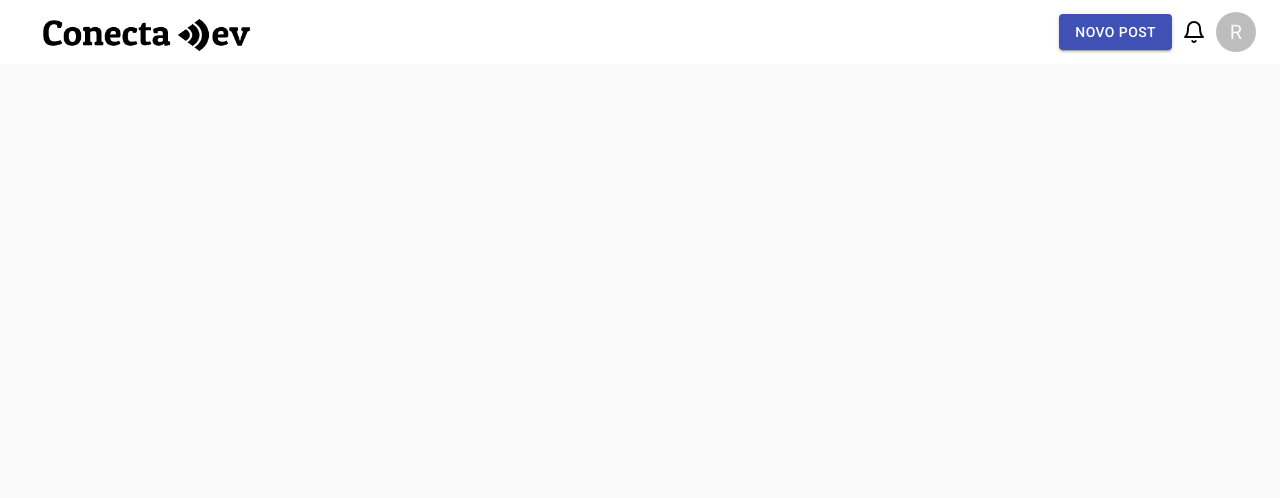
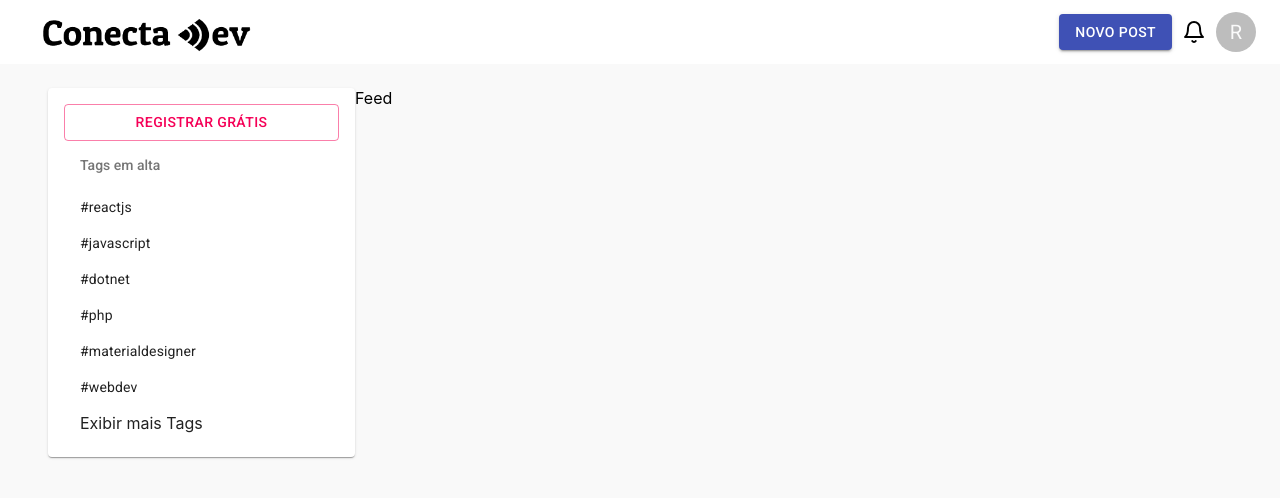
Before and after one commit to marcosreis1976/conectadev, a React (Create React App) app: page / in a window 1280 px wide. Shown: the top 498 px of the page. Built offline with nearby package versions, Linux system fonts and the light colour scheme.

Commit message:
Customizando componentes da NavBar

```diff
--- a/src/pages/Home/components/NavBar.js
+++ b/src/pages/Home/components/NavBar.js
@@ -1,10 +1,49 @@
 import React from 'react';
+import { makeStyles } from '@material-ui/core/styles';
+import Paper from '@material-ui/core/Paper';
+import Button from '@material-ui/core/Button';
+import ListSubheader from '@material-ui/core/ListSubheader';
+import ListItem from '@material-ui/core/ListItem';
+import ListItemText from '@material-ui/core/ListItemText';
+
+const useStyles = makeStyles( (theme) => ({
+    root: {
+        padding: theme.spacing(2), //Padrão é 8, no caso multiplica 8 * 2
+        width:275
+    },
+    button: {
+        width: '100%',
+    }
+}));
+
+const tags = [
+    {id: 1, name: 'reactjs'},
+    {id: 2, name: 'javascript'},
+    {id: 3, name: 'dotnet'},
+    {id: 4, name: 'php'},
+    {id: 5, name: 'materialdesigner'},
+    {id: 6, name: 'webdev'},
+];
 
 function NavBar(){
+    const classes = useStyles();
     return (
-        <div>
-            NavBar
-        </div>
+        <Paper className={classes.root}>
+            <Button variant="outlined" color="secondary" className={classes.button}>
+                Registrar Grátis
+            </Button>
+            <ListSubheader>{`Tags em alta`}</ListSubheader>
+            {
+                tags.map((item) => (
+                    <ListItem dense button key={`item-${item.id}-${item.name}`}>
+                        <ListItemText primary={`#${item.name}`}/>
+                    </ListItem>
+                ))
+            }
+            <ListItem button>
+                Exibir mais Tags
+            </ListItem>
+        </Paper>
     )
 }
 
--- a/src/pages/Home/index.js
+++ b/src/pages/Home/index.js
@@ -4,6 +4,8 @@
 import Feed from './components/Feed';
 //import './style.css';
 import { makeStyles } from '@material-ui/core/styles';
+import Container from '@material-ui/core/Container';
+import Box from '@material-ui/core/Box';
 
 const useStyles = makeStyles({
     root: {
@@ -12,9 +14,10 @@
     },
     main: {
         height: '100vh',
-        display: 'flex',
-        width: '1200px',
-        margin: '0 auto',
+        padding: 24
+    },
+    toolbar: {
+        minHeight: 64,
     }
 });
 
@@ -24,10 +27,14 @@
     return (
         <div className={classes.root} >
             <Header />
-            <div className="toolbar"></div>
+            <div className={classes.toolbar}></div>
             <main className={classes.main}>
-                <NavBar />
-                <Feed />
+                <Container maxWidth="lg">
+                    <Box display="flex">
+                        <NavBar />
+                        <Feed />
+                    </Box>
+                </Container>
             </main>
         </div>
     )
```
